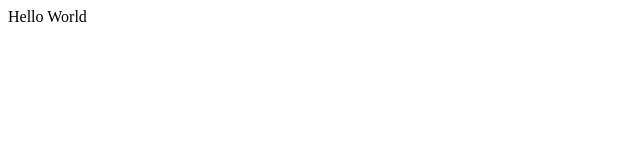
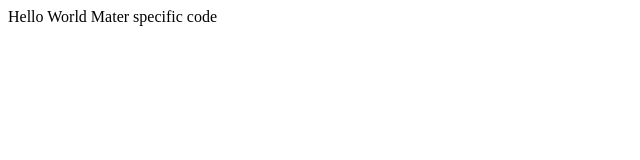
Before and after one commit to mariebinnert/catermate, a plain HTML site: page index.html in a window 1280 px wide. Shown: the whole page, without its empty margins (0-640 px from the left). Drawn offline with Linux system fonts and the light colour scheme.

Commit message:
master specific code

```diff
--- a/index.html
+++ b/index.html
@@ -2,5 +2,7 @@
 </head></head>
 <body>
   Hello World
+
+  Mater specific code
 </body>
 </html>
```
